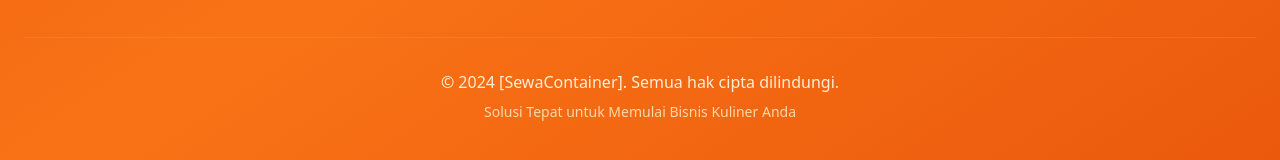
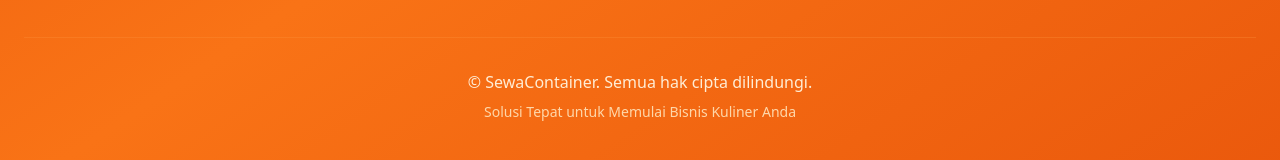
Before and after one commit to 22magang-boop/food, a React (Vite) app: page / in a window 1280 px wide. Shown: the part 7592-7752 px from the top of the page. Built offline with nearby package versions, Linux system fonts and the light colour scheme.

Commit message:
update landing

```diff
--- a/src/components/CTA.tsx
+++ b/src/components/CTA.tsx
@@ -96,7 +96,7 @@ export default function CTA() {
       </div>
 
       <footer className="mt-16 pt-8 border-t border-orange-400/30 text-center text-orange-100">
-        <p className="mb-2">© 2024 [SewaContainer]. Semua hak cipta dilindungi.</p>
+        <p className="mb-2">© SewaContainer. Semua hak cipta dilindungi.</p>
         <p className="text-sm text-orange-200">Solusi Tepat untuk Memulai Bisnis Kuliner Anda</p>
       </footer>
     </section>
```
